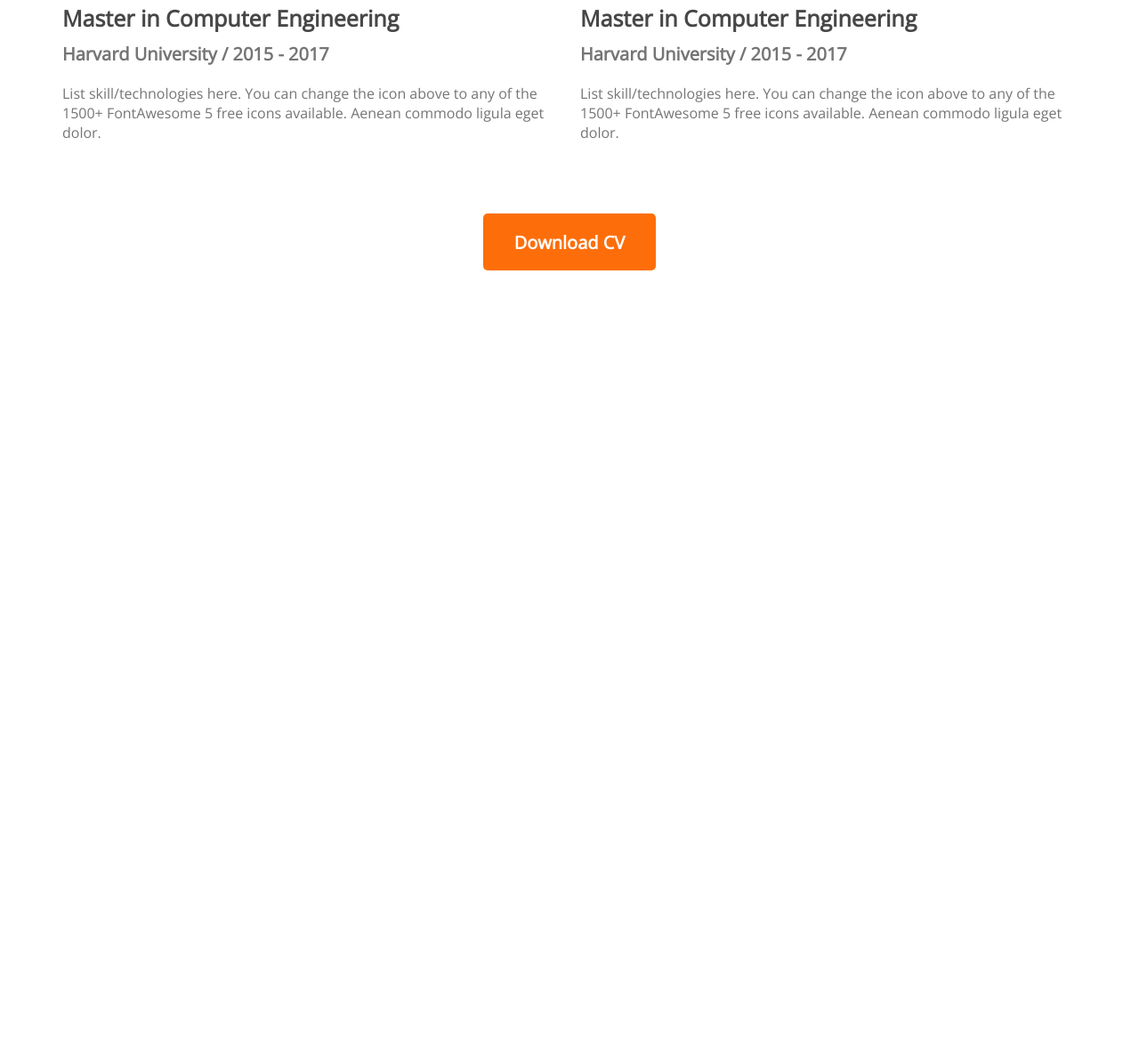
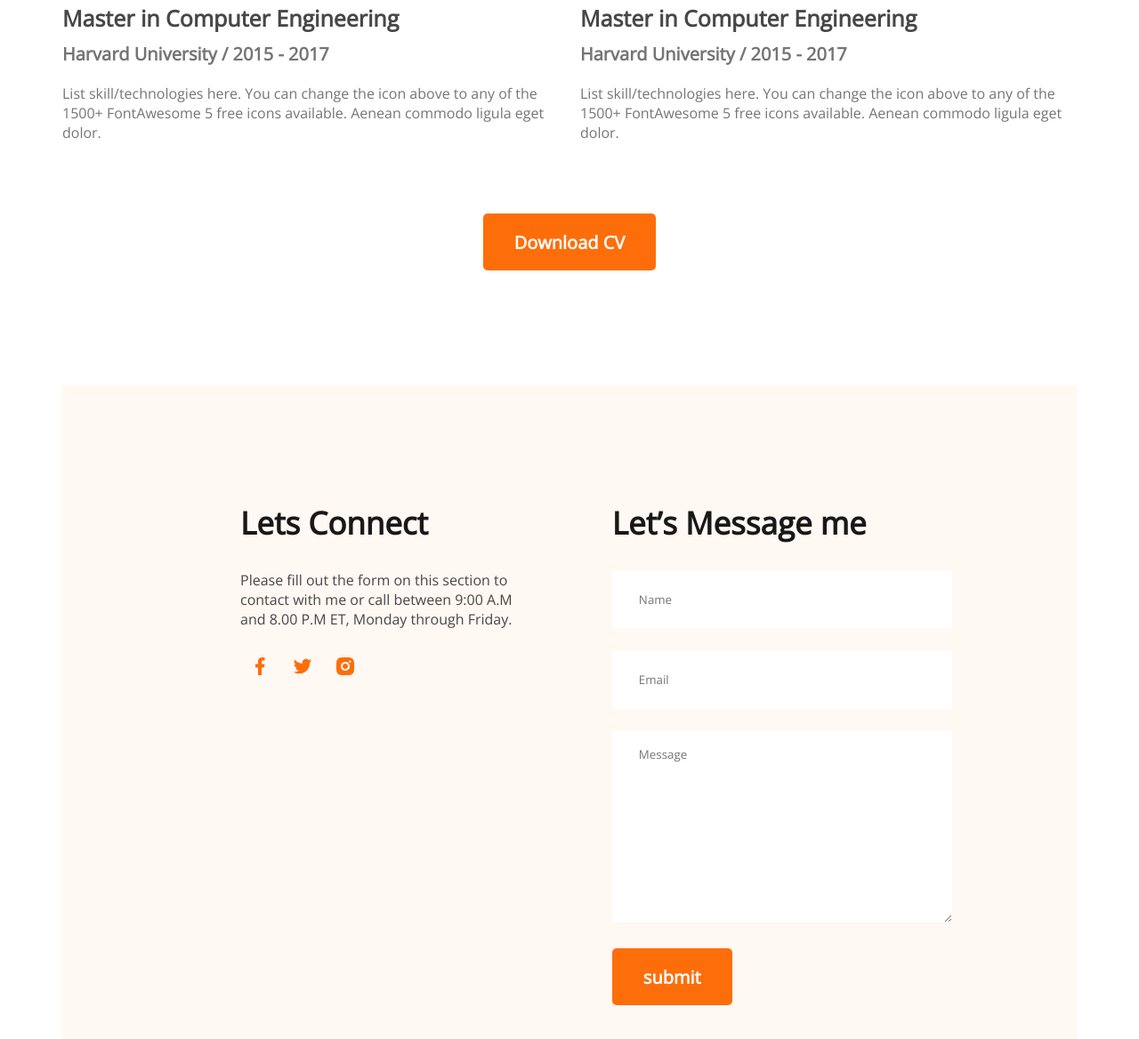
Before and after one commit to SHsiam/developer-prtfolio, a plain HTML site: page index.html in a window 1280 px wide. Shown: the part 2794-3962 px from the top of the page at 89% size. Before the commit the page ends 3098 px from the top, so only its background shows below. Drawn offline with nearby package versions, Linux system fonts and the light colour scheme.

Commit message:
contact section don

```diff
--- a/index.html
+++ b/index.html
@@ -138,6 +138,23 @@
             </div>
             <div class="resume-button"><button class="btn-primary">Download CV</button></div>
         </section>
+        <!-- Contact Section -->
+        <section class="contact">
+            <div>
+                <h3 class="section-title">Lets Connect</h3>
+                <p class="contact-description">Please fill out the form on this section to contact with me or call between 9:00 A.M and 8.00 P.M ET, Monday through Friday.</p>
+                <a href="#"><img src="images/icons/facebook.png" alt=""></a>
+                <a href="#"><img src="images/icons/twitter.png" alt=""></a>
+                <a href="#"><img src="images/icons/insta.png" alt=""></a>
+            </div>
+            <div>
+                <h3 class="section-title">Let’s Message me</h3>
+                <input type="text" name="Name" id="name" placeholder="Name">
+                <input type="email" name="email" id="email" placeholder="Email">
+                <textarea name="Message" id="" cols="30" rows="10" placeholder="Message"></textarea>
+                <input type="button" value="submit" class="btn-primary">
+            </div>
+        </section>
     </main>
     <footer></footer>
 </body>
--- a/styles/portfolio.css
+++ b/styles/portfolio.css
@@ -191,3 +191,30 @@ main {
     margin-top: 50px;
     text-align: center;
 }
+/* contact styles */
+.contact{
+    display: flex;
+    gap: 100px;
+    background: #FFF8F3;
+    padding: 130px 200px;
+}
+.contact .section-title{
+    text-align: left;
+}
+.contact-description{
+    color: #474747;
+    margin-bottom: 30px;
+}
+.contact input[type="text"], input[type="email"], textarea{
+margin-bottom: 24px;
+width: 100%;
+border: 0;
+padding: 18px 30px;
+}
+input{
+    height: 30px;
+}
+.contact a{
+    text-decoration: none;
+    margin: 10px;
+}
```
